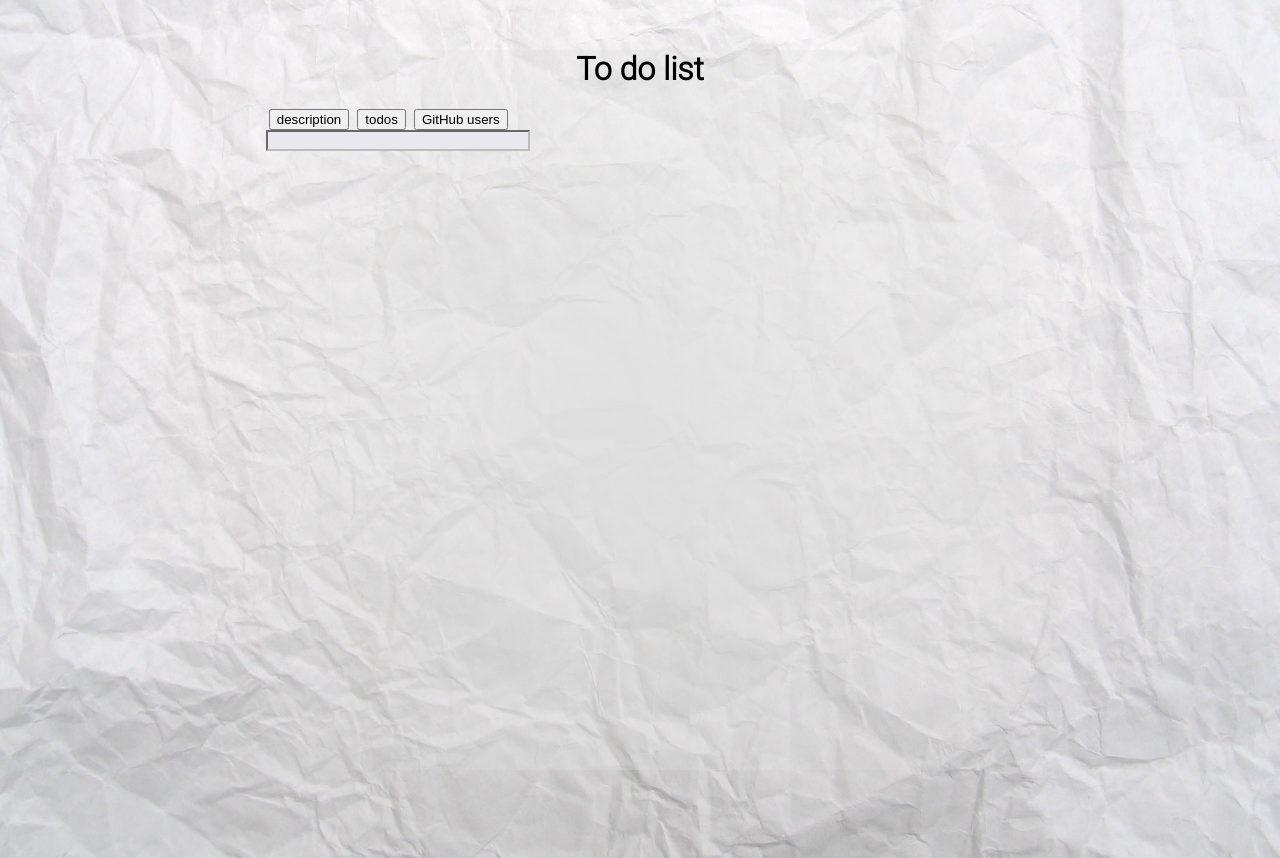
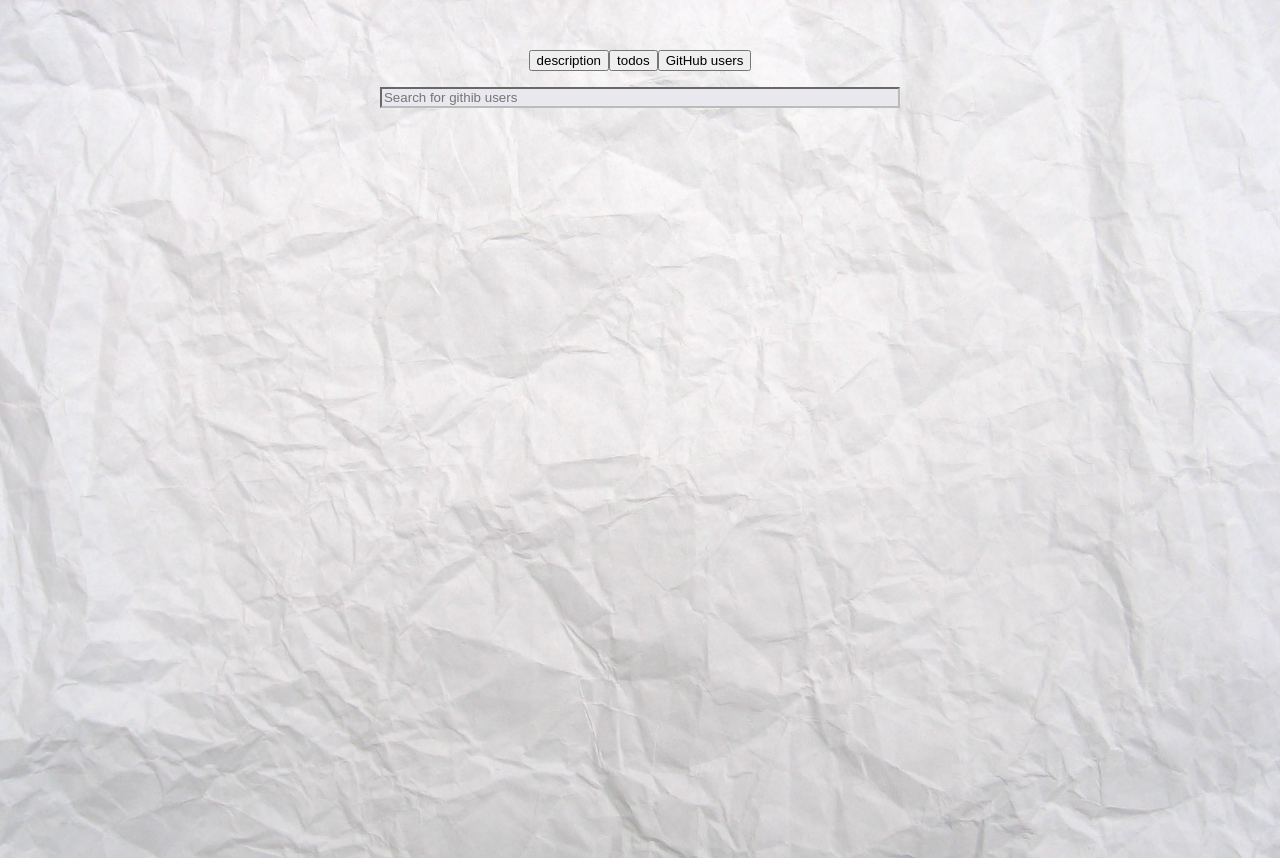
Before and after one commit to garbalev/To-Do-list-ng, an Angular app: page /gitHubUsers in a window 1280 px wide. Built offline with nearby package versions, Linux system fonts and the light colour scheme.

Commit message:
ghUsers search

```diff
--- a/src/app/app.component.html
+++ b/src/app/app.component.html
@@ -1,9 +1,10 @@
 <div class="container">
-  <h1>To do list</h1>
-  <button routerLink="/description" routerLinkActive="active">
-    description
-  </button>
-  <button routerLink="/todos" routerLinkActive="active">todos</button>
-  <button routerLink="/gitHubUsers" routerLinkActive="active">GitHub users</button>
+  <div class="buttons">
+    <button routerLink="/description" routerLinkActive="active">
+      description
+    </button>
+    <button routerLink="/todos" routerLinkActive="active">todos</button>
+    <button routerLink="/gitHubUsers" routerLinkActive="active">GitHub users</button>
+  </div>
   <router-outlet></router-outlet>
 </div>
--- a/src/app/app.component.scss
+++ b/src/app/app.component.scss
@@ -2,17 +2,13 @@
   min-height: 90vh;
   margin: 50px auto 0;
   width: 60%;
-  background: radial-gradient(
-    circle,
-    rgba(223, 223, 223, 0.904) 0%,
-    rgba(255, 255, 255, 0) 100%
-  );
 
   h1 {
     text-align: center;
   }
 
-  button {
-    margin-left: 0.5rem;
+  .buttons {
+    display: flex;
+    justify-content: center;
   }
 }
--- a/src/app/git-hub-users/git-hub-users.component.html
+++ b/src/app/git-hub-users/git-hub-users.component.html
@@ -1,9 +1,12 @@
 <div class="container">
-  <input (keyup)="getInfo($event)" />
+  <input (keyup)="getInfo($event)" placeholder="Search for githib users"/>
   <div class="cards">
     <div class="card" *ngFor="let user of users$ | async">
-      <img src={{user.avatar_url}}>
-      {{ user.login }}
+      <div class="cardInfo">
+        <img [src]="user.avatar_url" />
+        <span>{{ user.login }}</span>
+      </div>
+      <a [href]="user.html_url" target="_blank">Open GitHub</a>
     </div>
   </div>
 </div>
--- a/src/app/git-hub-users/git-hub-users.component.scss
+++ b/src/app/git-hub-users/git-hub-users.component.scss
@@ -1,20 +1,51 @@
 .container {
-
+  display: flex;
+  flex-direction: column;
+  align-items: center;
 
   input {
     background-color: rgb(233 232 238);
     border-color: rgb(188 188 188);
-      margin-left: 5px;
-      width: 20vw;
+    margin: 1rem auto;
+    width: 40vw;
   }
 
   .cards {
+    .card {
+      display: flex;
+      flex-direction: column;
+      margin-bottom: 1rem;
+      background-color: white;
 
-        .card{
+      .cardInfo {
+        position: relative;
 
         img {
-              width: 100px;
+          width: 25vw;
+        }
+
+        span {
+          position: absolute;
+          bottom: 10%;
+          left: 10%;
+          color: white;
+          font-size: 1.5rem;
+          background-color: rgba(0, 0, 0, 0.459);
+          padding: 2px;
+          border-radius: 5px;
+        }
+      }
+
+      a {
+        padding: 10%;
+        text-decoration: none;
+        color: black;
+        font-size: 1.2rem;
+
+        &:hover {
+          text-decoration: underline;
         }
       }
     }
   }
+}
--- a/src/app/git-hub-users/git-hub-users.component.ts
+++ b/src/app/git-hub-users/git-hub-users.component.ts
@@ -1,7 +1,10 @@
 import { Component, OnInit } from '@angular/core';
 import {
+  catchError,
   debounceTime,
   distinctUntilChanged,
+  EMPTY,
+  filter,
   map,
   Subject,
   switchMap,
@@ -19,15 +22,16 @@ export class GitHubUsersComponent implements OnInit {
 
   users$: any;
 
-  users: any;
-
   constructor(public gitHubUsersService: GhUsersService) {}
 
   ngOnInit(): void {
     this.users$ = this.keyUpSubj$.pipe(
       debounceTime(750),
       distinctUntilChanged(),
-      switchMap((val) => this.gitHubUsersService.getUsers(val)),
+      filter((val) => val.trim()),
+      switchMap((val:string) =>
+        this.gitHubUsersService.getUsers(val)
+      ),
       map((response) => response.items),
       tap((el) => console.log(el))
     );
--- a/src/app/shared/gh-users.service.ts
+++ b/src/app/shared/gh-users.service.ts
@@ -1,6 +1,6 @@
 import { HttpClient } from '@angular/common/http';
 import { Injectable } from '@angular/core';
-import { Observable } from 'rxjs';
+import { catchError, EMPTY, Observable } from 'rxjs';
 
 @Injectable({
   providedIn: 'root',
@@ -10,6 +10,8 @@ export class GhUsersService {
 
   getUsers(user: string): Observable<any> {
     console.log(user);
-    return this.http.get(`https://api.github.com/search/users?q=${user}`);
+    return this.http
+      .get(`https://api.github.com/search/users?q=${user}`)
+      .pipe(catchError((err) => EMPTY));
   }
 }
--- a/src/styles.scss
+++ b/src/styles.scss
@@ -8,4 +8,5 @@ body {
   background-image: url(./assets/background.jpg);
   background-position: center center;
   background-size: cover;
+  background-attachment: fixed;
 }
```
Lines whose indentation alone changed are shown as unchanged.
